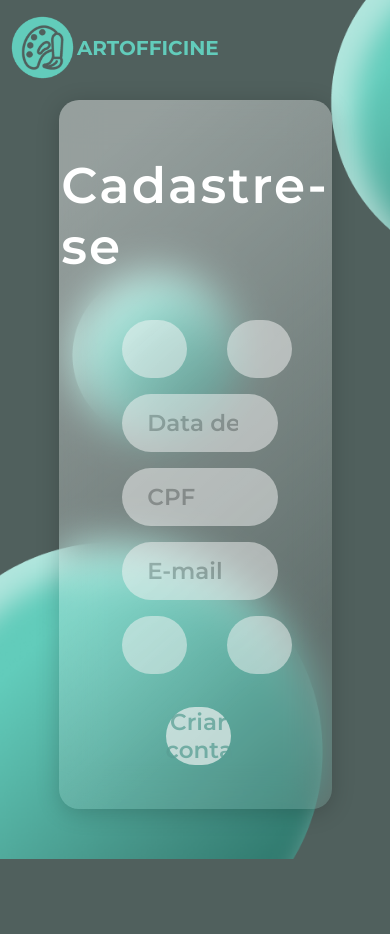
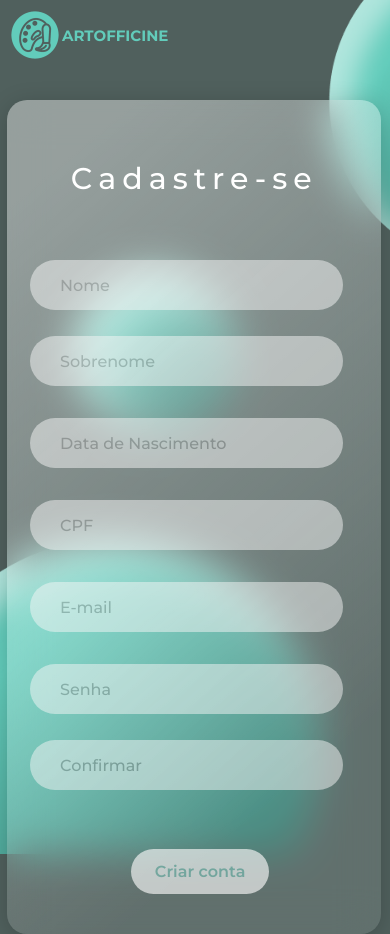
Before and after one commit to gabriellakorinfsky/Trab_ARTOFFICINE, a plain HTML site: page cadastro.html in a window 390 px wide. Before the commit the page ends 859 px from the top, so only its background shows below. Drawn offline with Linux system fonts and the light colour scheme.

Commit message:
Atualização

```diff
--- a/Style.css
+++ b/Style.css
@@ -91,7 +91,7 @@ img{
     }
 
     @media (max-width: 1600px){
-        @media(min-width: 1024){
+        @media(min-width: 1024px){
             .logo{
                 margin-left: 10px;
                 margin-top: 15px;
--- a/StyleCadastro.css
+++ b/StyleCadastro.css
@@ -75,7 +75,6 @@ h1{
     margin-right:auto;
     padding: 3px;
     width: 50%;
-    gap:10px;
   }
 
 
@@ -122,7 +121,65 @@ h1{
 }
 
 @media screen {
+  @media (max-width: 860px){
+    .logo{
+      margin-left: 10px;
+      margin-top: 10px;
+    }
+
+    h2{
+        font-size: 15px;
+    }
+
+    img{
+        height: 50px;
+        width: 50px;
+    }
+
+    h1{
+      margin-top: 30px;
+      margin-bottom: 30px;
+      font-size: 30px;
+      font-weight: 500;
+    }
+
+    .cadastro{
+
+      top: 100px;
+      width: 96%;
+      margin-left:7px;
+    }
+
+    .formulario {
+        display: block;
+        margin-top: 0px;
+        width: 65%;
+        margin-left: 0px;
+      }
+
+    .formulario input{
+        padding-left: 30px;
+        font-weight: 500;
+        font-size: medium;
+
+        height: 50px;
+      }
+
+    .bot button{
+        margin-left: 8%;
+        width: 400px;
+        height: 45px;
+        font-size: medium;
+    }
+
+    .bot{
+        margin-bottom: 10px;
+
+  }
+  }
+
   @media (max-width: 1600px){
+    @media(min-width: 1024px){
       .logo{
           margin-left: 10px;
           margin-top: 15px;
@@ -172,6 +229,7 @@ h1{
           margin-bottom: 4px;
 
       }
+    }
   }
 
 }
--- a/StyleLogin.css
+++ b/StyleLogin.css
@@ -145,7 +145,7 @@ h1{
             margin-left:7px;
           }
 
-          .formulario {
+        .formulario {
             margin-top: 10px;
             width: 90%;
           }
@@ -174,7 +174,7 @@ h1{
     }
 
     @media (max-width: 1600px){
-        @media(min-width: 1024){
+        @media(min-width: 1024px){
             .logo{
                 margin-left: 10px;
                 margin-top: 15px;
```
